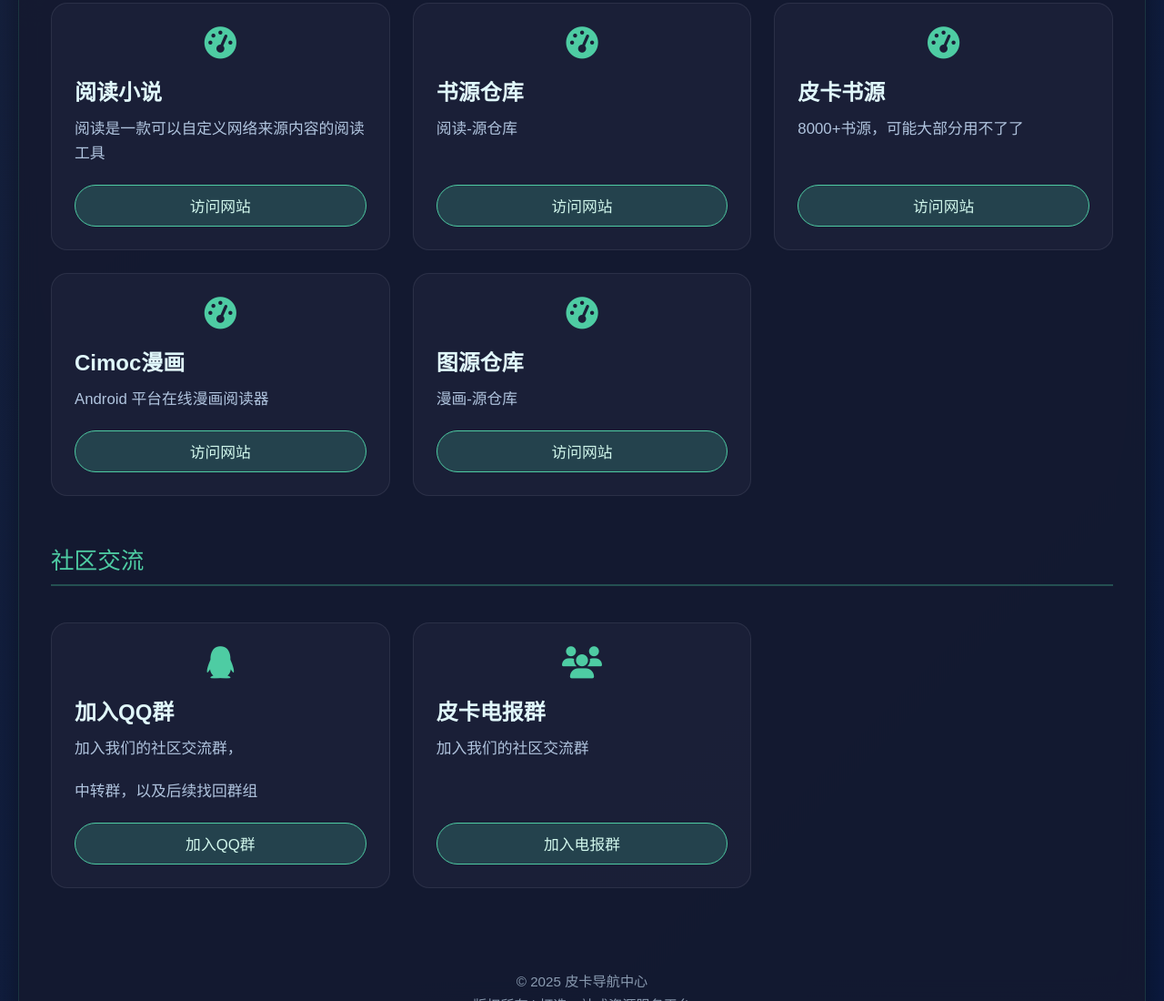
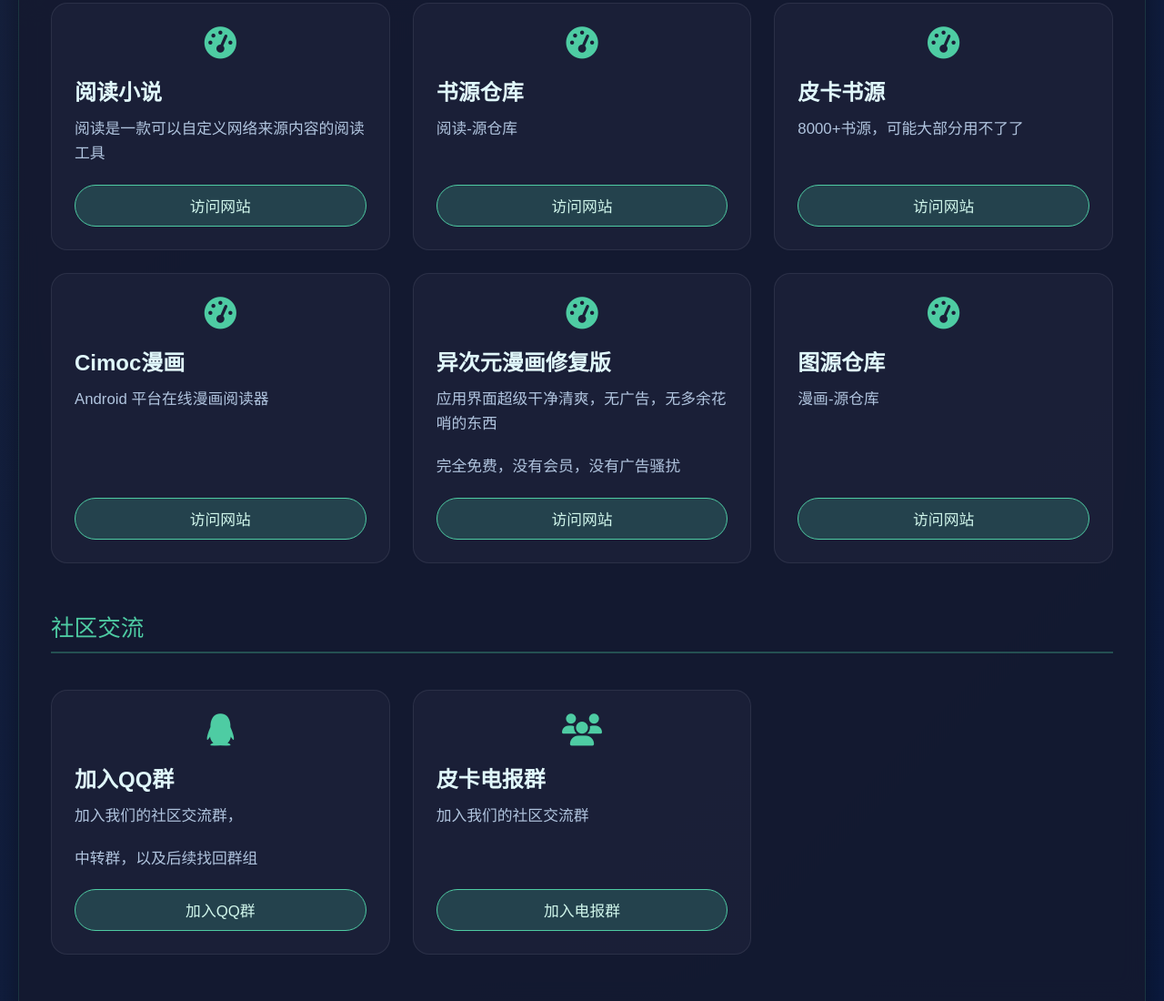
Before and after one commit to huixiao666/113, a plain HTML site: page index.html in a window 1280 px wide. Shown: the part 2821-3921 px from the top of the page at 91% size. Drawn offline with nearby package versions, Linux system fonts and the light colour scheme.

Commit message:
Update index.html

```diff
--- a/index.html
+++ b/index.html
@@ -460,6 +460,15 @@
 
                 <div class="nav-item">
                     <i class="fas fa-tachometer-alt"></i>
+                    <h3>异次元漫画修复版</h3>
+                    <p>应用界面超级干净清爽，无广告，无多余花哨的东西
+
+<p>完全免费，没有会员，没有广告骚扰</p>
+                    <a href="https://share.feijipan.com/s/kRNjqfIN" class="nav-btn">访问网站</a>
+                </div>
+
+                <div class="nav-item">
+                    <i class="fas fa-tachometer-alt"></i>
                     <h3>图源仓库</h3>
                     <p>漫画-源仓库</p>
                     <a href="https://www.yckceo.com/yiciyuan/tuyuan/index.html" class="nav-btn">访问网站</a>
```
